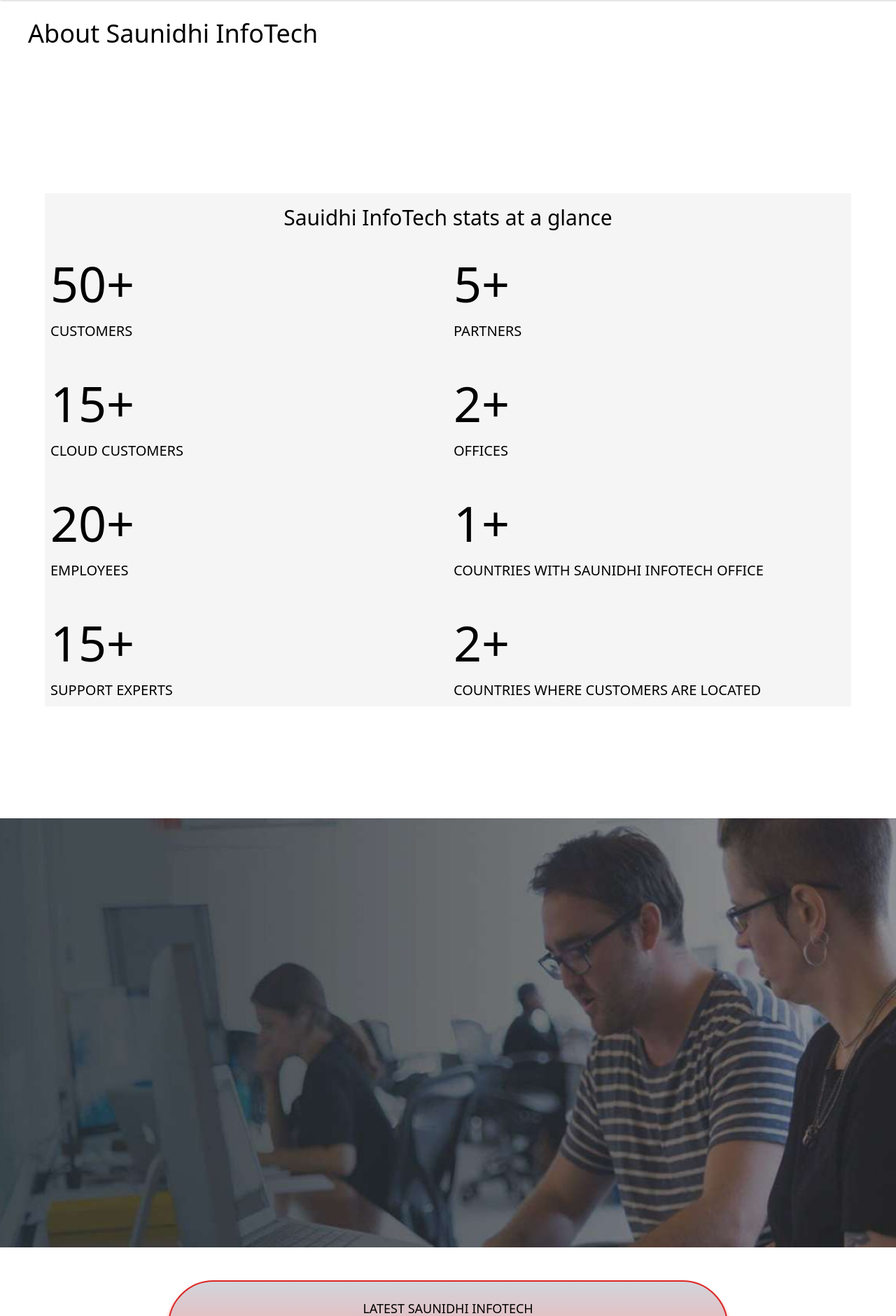
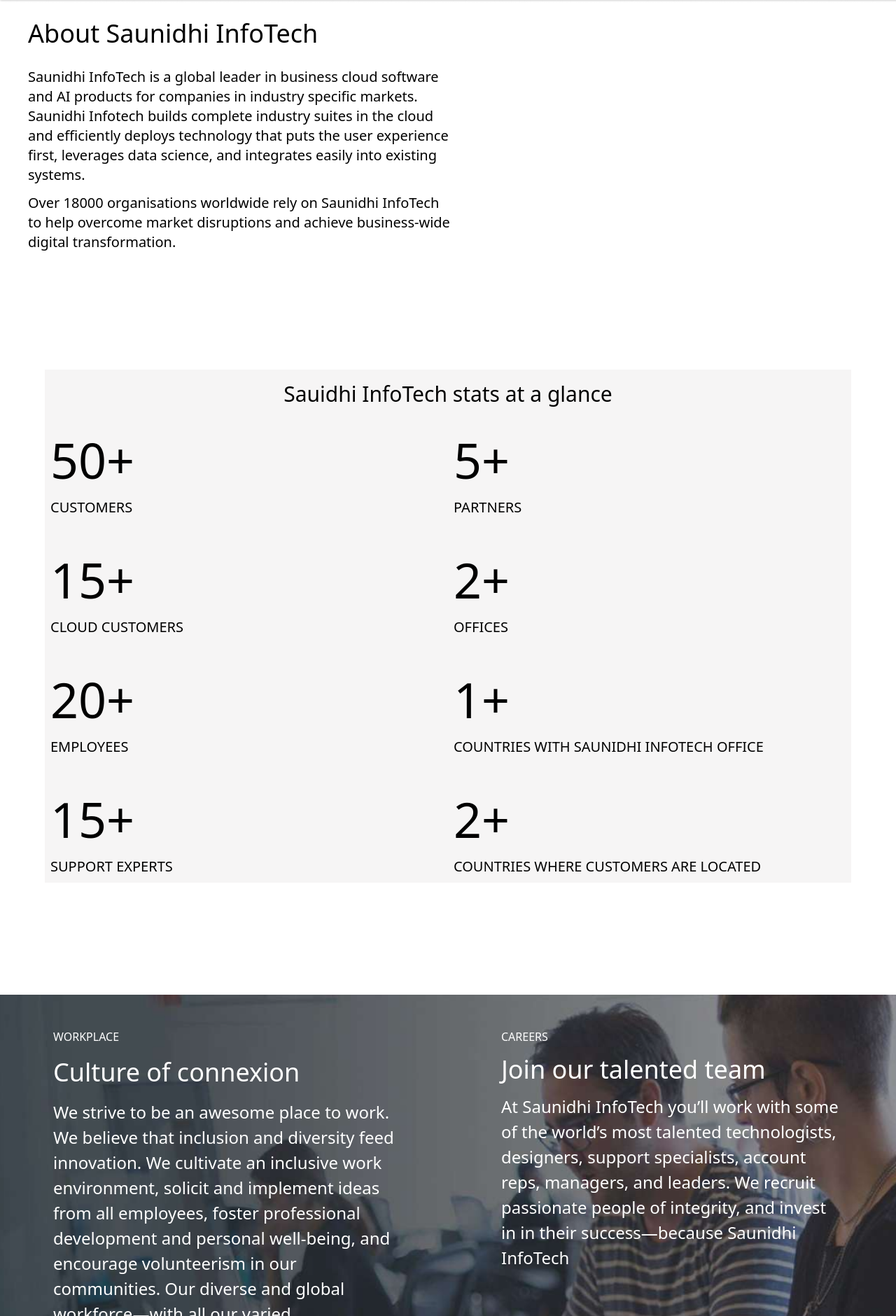
Before and after one commit to saunidhi/saunidhi_infotech, a React (Create React App) app: page /about in a window 1280 px wide. Shown: the part 500-2380 px from the top of the page at 70% size. Built offline with nearby package versions, Linux system fonts and the light colour scheme; no server answers.

Commit message:
About us or Contact us page update

```diff
--- a/src/Components/Pages/AboutUs/AboutInfo.jsx
+++ b/src/Components/Pages/AboutUs/AboutInfo.jsx
@@ -18,9 +18,10 @@
             <div className=' p-2 flex flex-col gap-3 sm:w-[625px] md:mx-8 '>
                 <span className='text-2xl sm:text-3xl md:text-4xl py-4'>About Saunidhi InfoTech</span>
 
-                <p className='md:text-xl'>{BaseApi?.Paragraph_1}</p>
+                <p className='md:text-xl'>Saunidhi InfoTech is a global leader in business cloud software and AI products for companies in industry specific markets. Saunidhi Infotech builds complete industry suites in the cloud and efficiently deploys technology that puts the user experience first, leverages data science, and integrates easily into existing systems.</p>
 
-                <p className='md:text-xl'>{BaseApi?.Paragraph_2}</p>
+                <p className='md:text-xl'>Over 18000 organisations worldwide rely on Saunidhi InfoTech to help overcome market disruptions and achieve business-wide digital transformation.</p>
+
             </div>
 
             {/* overfilow problem */}
@@ -70,15 +71,16 @@
             <div className='md:h-[613px]' style={{ backgroundImage: `url(${BannerBg})`, backgroundRepeat: 'no-repeat', backgroundSize: '100% 100%' }}>
                 <div className='flex text-white flex-wrap gap-6 py-4 md:gap-0 md:flex-nowrap md:pt-[7rem] xl:pt-[3rem]'>
                     <div className="flex flex-col px-3 gap-3 md:w-[40%] md:h-[100%] md:mx-auto xl:w-[40%]">
-                        <span className='uppercase'>{BaseApi?.work_place}</span>
-                        <span className='text-[22px] md:text-[25px] xl:text-[36px]'>{BaseApi?.work_place_heading}</span>
-                        <p className='xl:text-[24px] md:text-[18px]'>{BaseApi?.work_place_Paragraph}</p>
+                        <span className='uppercase'>WORKPLACE</span>
+                        <span className='text-[22px] md:text-[25px] xl:text-[36px]'>Culture of connexion</span>
+                        <p className='xl:text-[24px] md:text-[18px]'>We strive to be an awesome place to work. We believe that inclusion and diversity feed innovation. We cultivate an inclusive work environment, solicit and implement ideas from all employees, foster professional development and personal well-being, and encourage volunteerism in our communities. Our diverse and global workforce—with all our varied perspectives, identities, and backgrounds—leads Saunidhi InfoTech to brighter ideas and better business decisions.</p>
                     </div>
 
                     <div className="flex flex-col gap-2 px-3 md:w-[40%] md:mx-auto xl:w-[40%]">
-                        <span className='uppercase'>{BaseApi?.Careers}</span>
-                        <span className='text-[22px] md:text-[25px] xl:text-[36px]'>{BaseApi?.Careers_heading}</span>
-                        <p className='xl:text-[24px] md:text-[18px]'>{BaseApi?.Careers_Paragraph}</p>
+                        <span className='uppercase'>CAREERS</span>
+                        <span className='text-[22px] md:text-[25px] xl:text-[36px]'>Join our talented team
+                        </span>
+                        <p className='xl:text-[24px] md:text-[18px]'>At Saunidhi InfoTech you’ll work with some of the world’s most talented technologists, designers, support specialists, account reps, managers, and leaders. We recruit passionate people of integrity, and invest in in their success—because Saunidhi InfoTech</p>
                     </div>
                 </div>
             </div>
--- a/src/Components/Pages/ContectUs/ContectUs.jsx
+++ b/src/Components/Pages/ContectUs/ContectUs.jsx
@@ -13,12 +13,12 @@
     useEffect(() => {
         // eslint-disable-next-line
         ContactContent();
-        document.title="Saunidhi InfoTech Contact us"
+        document.title = "Saunidhi InfoTech Contact us"
     }, []);
 
     return (
         <>
-        <NavBar/>
+            <NavBar />
             {/* Navbar Background color */}
             <div className="hidden h-[4rem] bg-slate-800 md:h-[4rem] xl:h-[7rem]"></div>
 
@@ -26,9 +26,9 @@
             <div className="h-[100%] bg-no-repeat w-[100%] md:h-[100%]">
                 <div style={{ backgroundImage: `url(${ContectUsBgImg})`, backgroundRepeat: 'no-repeat', backgroundSize: '101% 100%' }}>
                     <div className=' h-[60vh] flex flex-col justify-center px-4 gap-6 md:mx-20 '>
-                        <div className="text-xl md:text-2xl text-white">{BaseAPi?.Titile}</div>
-                        <div className='text-3xl md:text-4xl text-white'>{BaseAPi?.Heading_1}</div>
-                        <div className="text-[18px] py-2 text-white md:w-[40%]">{BaseAPi?.Paragraph}</div>
+                        <div className="text-xl md:text-2xl text-white">Contact Us</div>
+                        <div className='text-3xl md:text-4xl text-white'>Contact Saunidhi InfoTech</div>
+                        <div className="text-[18px] py-2 text-white md:w-[40%]">Whether you're looking to discuss a potential partnership, kick off a new implementation, or learn more about Saunidhi InfoTech products, we're here to help.</div>
                     </div>
 
                 </div>
--- a/src/Components/Pages/ContectUs/ContectUsInfo.jsx
+++ b/src/Components/Pages/ContectUs/ContectUsInfo.jsx
@@ -16,18 +16,18 @@
       <div className="flex flex-col px-4 md:h-[55rem] md:justify-between md:px-11 ">
         <div className='flex flex-col'>
 
-          <h1 className=" text-2xl py-2">{BaseAPi?.Heading_2}</h1>
+          <h1 className=" text-2xl py-2">INDIA Head Office</h1>
 
           <p className=' w-[230px] pb-5'>Agarsen Marg,<br /> Sonkh, Mathura, <br /> Uttar Pradesh - 281123</p>
 
-          <h1 className=" text-2xl py-2">{BaseAPi?.Heading_3}</h1>
+          <h1 className=" text-2xl py-2">Headquarter</h1>
 
           <p className=' w-[230px] '>Vasant Kunj,<br/>New Delhi,<br/>Delhi - 110067</p>
 
         </div>
 
         <div className='flex flex-col pt-5 md:pt-0'>
-          <h1 className=" text-2xl py-2">{BaseAPi?.Heading_4}</h1>
+          <h1 className=" text-2xl py-2">User groups</h1>
           <span>User groups are run and managed independently <br /> from Saunidhi InfoTech.</span>
           <div className="flex ">
             <span>Email:-</span>
```
